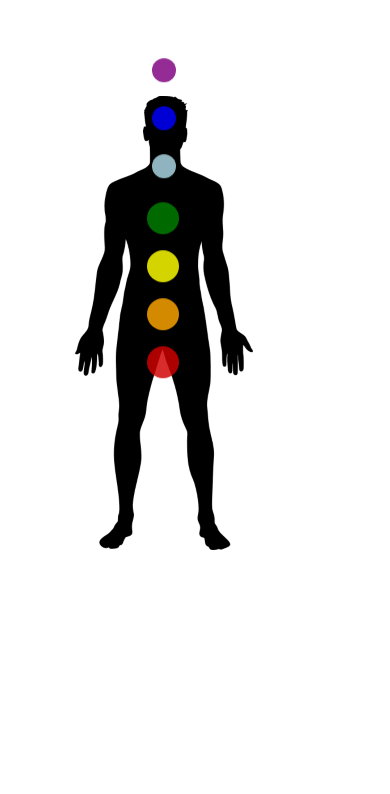
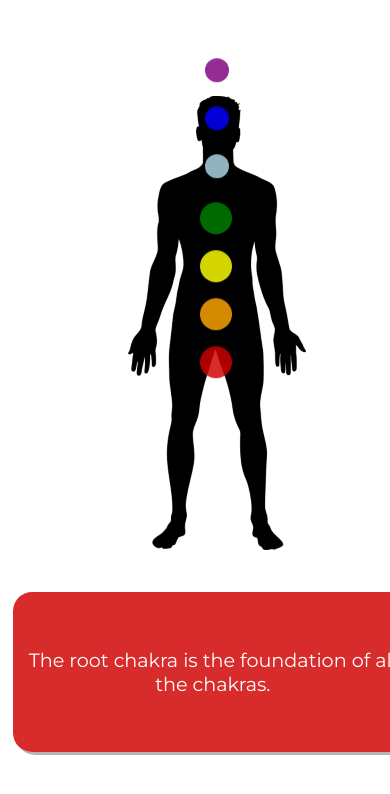
Before and after one commit to ahbenn86/learning-chakras, a plain HTML site: page index.html in a window 390 px wide. Shown: the top 794 px of the page. Drawn offline with Linux system fonts and the light colour scheme.

Commit message:
mobile response

```diff
--- a/index.html
+++ b/index.html
@@ -34,13 +34,13 @@
     <div class="red-chakra chakra-circle"></div>
   </div>
   <div class="chakra-text-container">
-    <div class="crown-chakra-text" id="chakra-text">Your crown chakra is for divine spiritual connection</div>
-    <div class="third-eye-chakra-text" id="chakra-text">The third eye chakra is for awareness and understanding</div>
-    <div class="throat-chakra-text" id="chakra-text">The throat chakra is your center for communication</div>
-    <div class="heart-chakra-text" id="chakra-text">The heart chakra is for love and healing</div>
-    <div class="solar-chakra-text" id="chakra-text">The solar plexus is your center of wisdom and power</div>
-    <div class="sacral-chakra-text" id="chakra-text">The sacral chakra is the seat of creativity</div>
-    <div class="root-chakra-text" id="chakra-text">The root chakra is the foundation of all the chakras</div>
+    <div class="crown-chakra-text" id="chakra-text">Your crown chakra is for divine spiritual connection.</div>
+    <div class="third-eye-chakra-text" id="chakra-text">The third eye chakra is for awareness and understanding.</div>
+    <div class="throat-chakra-text" id="chakra-text">The throat chakra is your center for communication.</div>
+    <div class="heart-chakra-text" id="chakra-text">The heart chakra is for love and healing.</div>
+    <div class="solar-chakra-text" id="chakra-text">The solar plexus is your center of wisdom and power.</div>
+    <div class="sacral-chakra-text" id="chakra-text">The sacral chakra is the seat of creativity.</div>
+    <div class="root-chakra-text" id="chakra-text">The root chakra is the foundation of all the chakras.</div>
   </div>
   <div class="buttons-container">
     <button class="chakra-btn" id="root-btn">Root</button>
--- a/style.css
+++ b/style.css
@@ -256,26 +256,22 @@ body {
 }
 
 @media (max-width: 425px) {
+
   .figure-man-pic {
     height: 454px;
-    left: 5.5rem;
+    left: 8rem;
+    top: 6rem;
     position: absolute;
-    top: 6rem;
-    left: 4.7rem;
   }
 
   .chakra-btn {
     visibility: hidden;
   }
 
-  #chakra-text {
-    visibility: hidden;
-  }
-
   .red-chakra {
     position: absolute;
     top: 22rem;
-    left: 9.2rem;
+    left: 12.5rem;
     height: 2rem;
     width: 2rem;
     animation: animate 3s infinite;
@@ -283,7 +279,7 @@ body {
   .orange-chakra {
     position: absolute;
     top: 19rem;
-    left: 9.2rem;
+    left: 12.5rem;
     height: 2rem;
     width: 2rem;
     animation: animate 3s infinite;
@@ -291,7 +287,7 @@ body {
   .yellow-chakra {
     position: absolute;
     top: 16rem;
-    left: 9.2rem;
+    left: 12.5rem;
     height: 2rem;
     width: 2rem;
     animation: animate 3s infinite;
@@ -299,7 +295,7 @@ body {
   .green-chakra {
     position: absolute;
     top: 13rem;
-    left: 9.2rem;
+    left: 12.5rem;
     height: 2rem;
     width: 2rem;
     animation: animate 3s infinite;
@@ -307,7 +303,7 @@ body {
   .light-blue-chakra {
     position: absolute;
     top: 10rem;
-    left: 9.5rem;
+    left: 12.8rem;
     height: 1.5rem;
     width: 1.5rem;
     animation: animate 3s infinite;
@@ -315,7 +311,7 @@ body {
   .blue-chakra {
     position: absolute;
     top: 7rem;
-    left: 9.5rem;
+    left: 12.8rem;
     height: 1.5rem;
     width: 1.5rem;
     animation: animate 3s infinite;
@@ -323,10 +319,21 @@ body {
   .purple-chakra {
     position: absolute;
     top: 4rem;
-    left: 9.5rem;
+    left: 12.8rem;
     height: 1.5rem;
     width: 1.5rem;
     animation: animate 3s infinite;
   }
 
+  .root-chakra-text {
+    position: absolute;
+    top: 35rem;
+    left: .8rem;
+    visibility: visible;
+    width: 25rem;
+    height: 10rem;
+    border-radius: 1.2rem;
+    margin-top: 2rem;
+  }
+
 }
```
Also changed, not shown: notes.txt (added).
